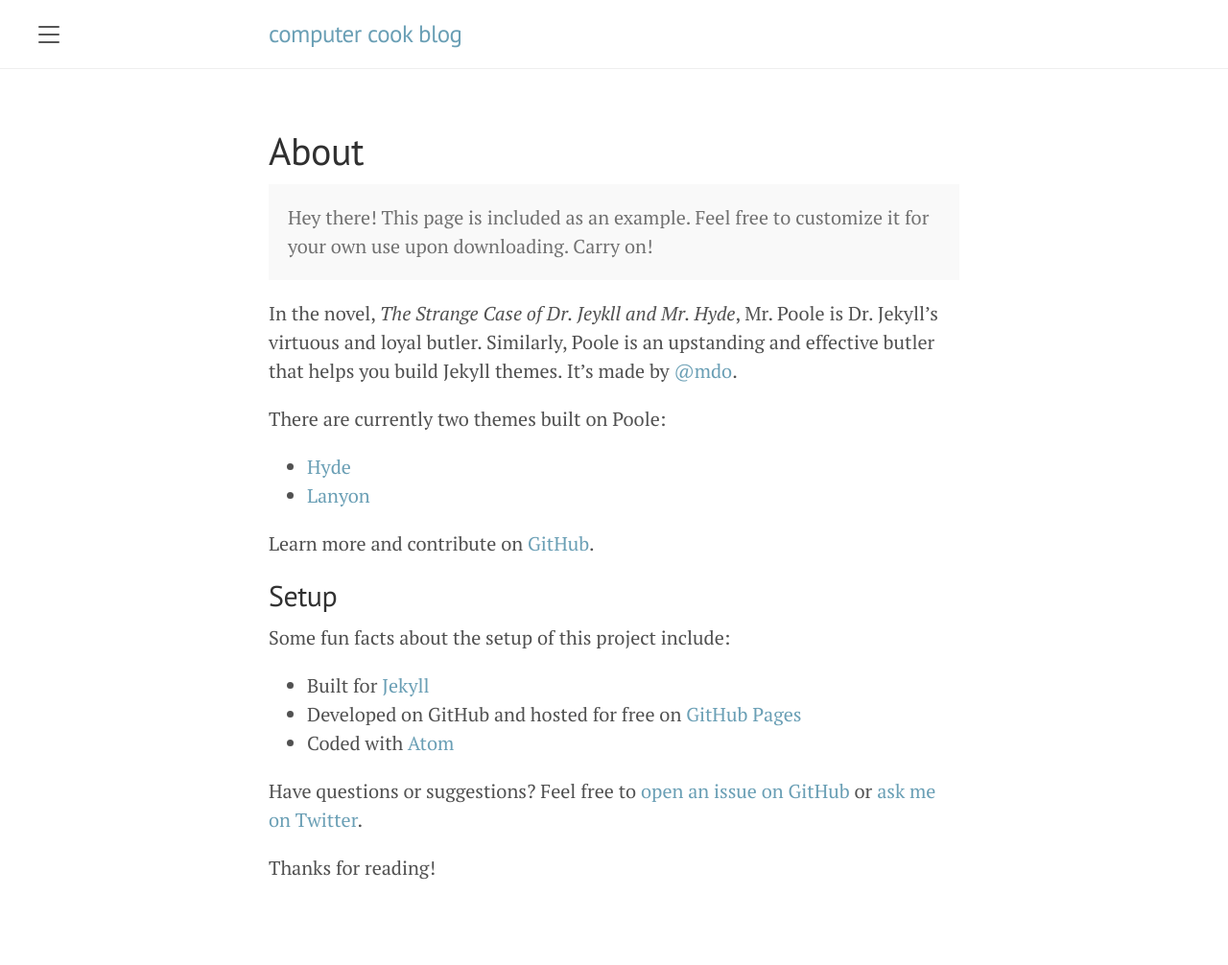
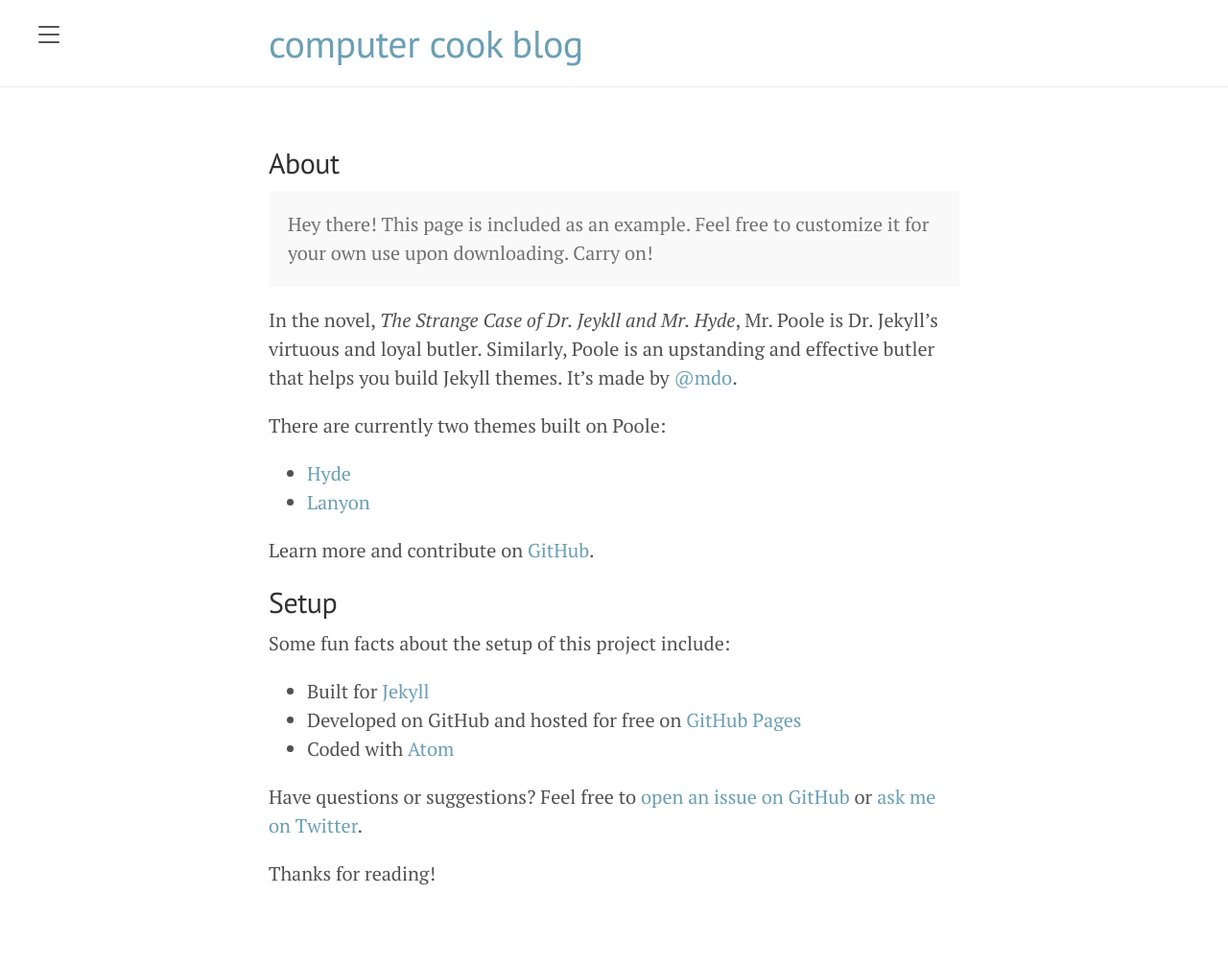
Before and after one commit to rvillemeur/rvillemeur.github.io, a Jekyll site: the page built from about.md, in a window 1280 px wide. Shown: the whole page at 96% size. Built offline with Jekyll 4.4.1, drawn with Linux system fonts in a browser that asks for light colours.

Commit message:
change heading for elements

```diff
--- a/_layouts/default.html
+++ b/_layouts/default.html
@@ -22,10 +22,10 @@
     <div class="wrap">
       <div class="masthead">
         <div class="container">
-          <h3 class="masthead-title">
+          <h1 class="masthead-title">
             <a href="{{ site.baseurl }}/" title="Home">{{ site.title }}</a>
             <small>{{ site.tagline }}</small>
-          </h3>
+          </h1>
         </div>
       </div>
 
--- a/_layouts/page.html
+++ b/_layouts/page.html
@@ -3,6 +3,6 @@ layout: default
 ---
 
 <div class="page">
-  <h1 class="page-title">{{ page.title }}</h1>
+  <h2 class="page-title">{{ page.title }}</h2>
   {{ content }}
 </div>
--- a/_layouts/post.html
+++ b/_layouts/post.html
@@ -3,7 +3,7 @@ layout: default
 ---
 
 <div class="post">
-  <h1 class="post-title">{{ page.title }}</h1>
+  <h2 class="post-title">{{ page.title }}</h2>
   <span class="post-date">{{ page.date | date_to_string }}</span>
   {{ content }}
   {% if page.comments_id %}
```
